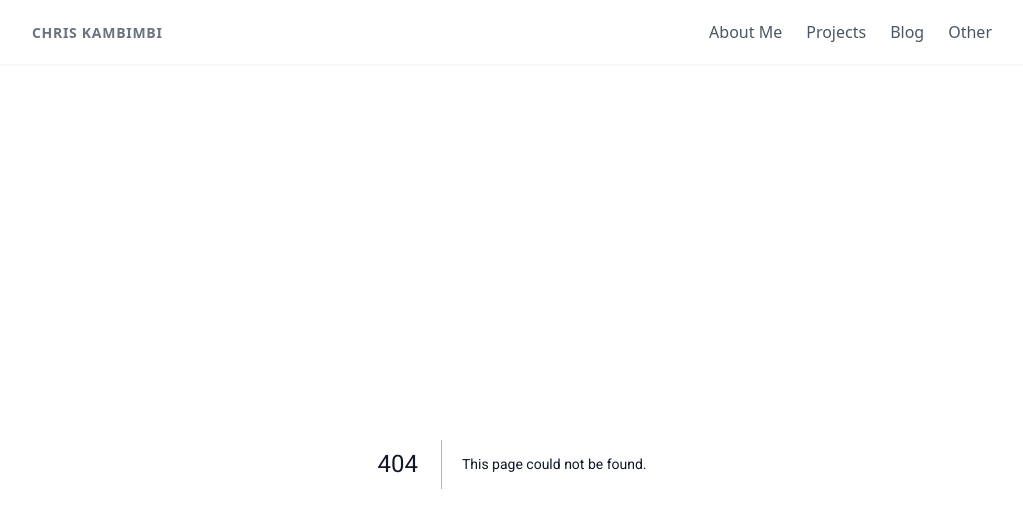
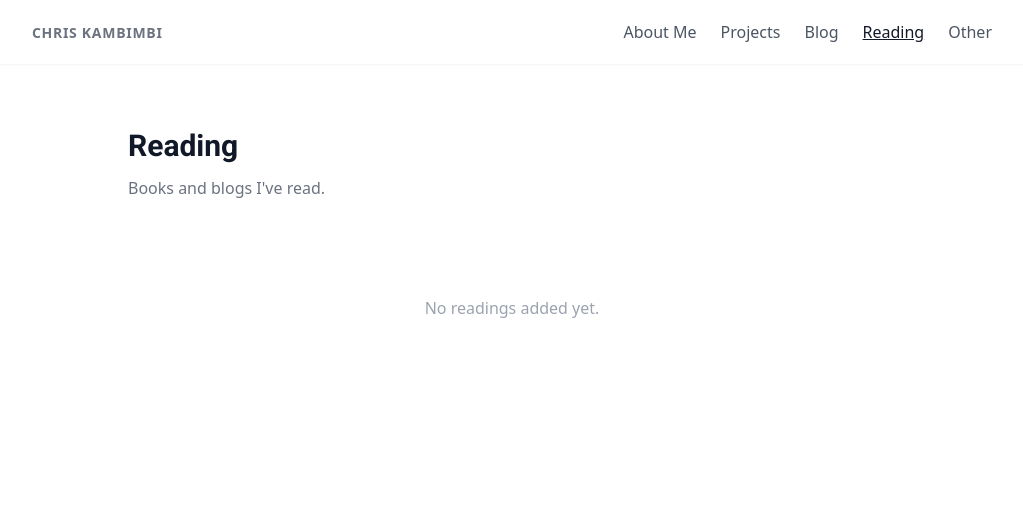
Before and after one commit to chriskambimbi/chriskambimbi, a Next.js app: page /chriskambimbi/reading in a window 1280 px wide. Before the commit this address had no page. Shown: the top 512 px of the page, without its empty margins (128-1151 px from the left). Built offline with nearby package versions, Linux system fonts and the light colour scheme.

Commit message:
Add Reading page for books and blogs

```diff
--- /dev/null
+++ b/app/reading/page.tsx
@@ -0,0 +1,123 @@
+"use client"
+
+import { Book, FileText, ExternalLink } from "lucide-react"
+
+type ReadingType = "book" | "blog"
+
+interface ReadingItem {
+  title: string
+  author: string
+  type: ReadingType
+  url?: string
+  date?: string
+  notes?: string
+}
+
+const readings: ReadingItem[] = [
+  // Add your readings here
+  // Example:
+  // {
+  //   title: "The Alignment Problem",
+  //   author: "Brian Christian",
+  //   type: "book",
+  //   date: "2024",
+  //   notes: "Great overview of AI alignment challenges"
+  // },
+  // {
+  //   title: "Constitutional AI: Harmlessness from AI Feedback",
+  //   author: "Anthropic",
+  //   type: "blog",
+  //   url: "https://arxiv.org/abs/2212.08073",
+  //   date: "Dec 2024"
+  // },
+]
+
+const typeConfig = {
+  book: {
+    icon: Book,
+    label: "Book",
+    color: "text-purple-500",
+    bg: "bg-purple-50"
+  },
+  blog: {
+    icon: FileText,
+    label: "Blog/Paper",
+    color: "text-blue-500",
+    bg: "bg-blue-50"
+  }
+}
+
+export default function ReadingPage() {
+  return (
+    <div className="min-h-screen bg-white text-gray-900">
+      <section className="py-16 px-4">
+        <div className="container mx-auto max-w-3xl">
+          <div className="mb-12">
+            <h1 className="text-3xl font-bold mb-3 font-roboto">Reading</h1>
+            <p className="text-gray-500">Books and blogs I've read.</p>
+          </div>
+
+          {readings.length > 0 ? (
+            <div className="space-y-4">
+              {readings.map((item, index) => (
+                <ReadingCard key={index} item={item} />
+              ))}
+            </div>
+          ) : (
+            <p className="text-gray-400 text-center py-12">No readings added yet.</p>
+          )}
+        </div>
+      </section>
+    </div>
+  )
+}
+
+function ReadingCard({ item }: { item: ReadingItem }) {
+  const config = typeConfig[item.type]
+  const Icon = config.icon
+
+  const content = (
+    <div className="flex items-start gap-4 p-4 border border-gray-200 rounded-lg hover:border-gray-300 hover:shadow-sm transition-all duration-200">
+      <div className={`p-2 rounded-lg ${config.bg} flex-shrink-0`}>
+        <Icon className={`w-5 h-5 ${config.color}`} />
+      </div>
+
+      <div className="flex-1 min-w-0">
+        <div className="flex items-start justify-between gap-2">
+          <h3 className="font-semibold text-gray-900 group-hover:text-blue-600 transition-colors">
+            {item.title}
+          </h3>
+          {item.url && (
+            <ExternalLink className="w-4 h-4 text-gray-300 flex-shrink-0" />
+          )}
+        </div>
+
+        <p className="text-sm text-gray-500 mt-1">{item.author}</p>
+
+        {item.notes && (
+          <p className="text-sm text-gray-600 mt-2">{item.notes}</p>
+        )}
+
+        <div className="flex items-center gap-3 mt-2 text-xs text-gray-400">
+          <span className={config.color}>{config.label}</span>
+          {item.date && <span>{item.date}</span>}
+        </div>
+      </div>
+    </div>
+  )
+
+  if (item.url) {
+    return (
+      <a
+        href={item.url}
+        target="_blank"
+        rel="noopener noreferrer"
+        className="block group"
+      >
+        {content}
+      </a>
+    )
+  }
+
+  return content
+}
--- a/components/Header.tsx
+++ b/components/Header.tsx
@@ -76,6 +76,14 @@ const NavLinks = ({ pathname }: { pathname: string }) => (
       Blog
     </Link>
     <Link
+      href="/reading"
+      className={`text-gray-600 hover:text-gray-900 hover:underline transition duration-300 ${
+        pathname.startsWith("/reading") ? "text-gray-900 underline" : ""
+      }`}
+    >
+      Reading
+    </Link>
+    <Link
       href="/other"
       className={`text-gray-600 hover:text-gray-900 hover:underline transition duration-300 ${
         pathname.startsWith("/other") ? "text-gray-900 underline" : ""
```
